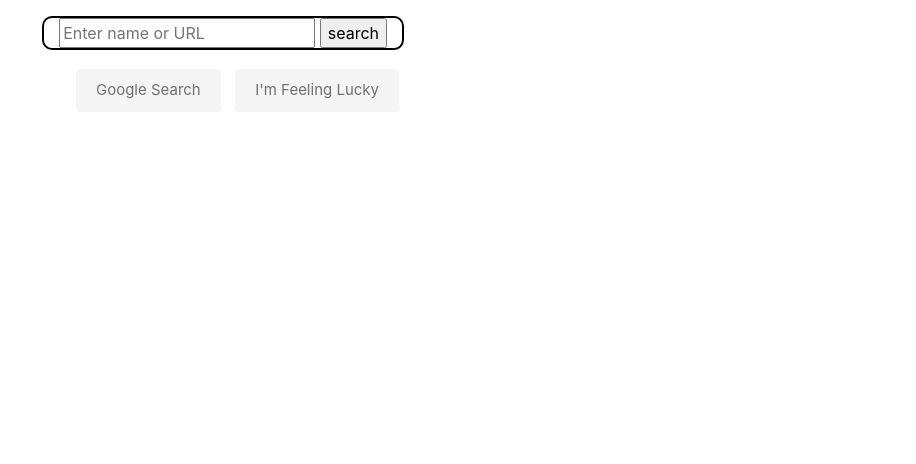
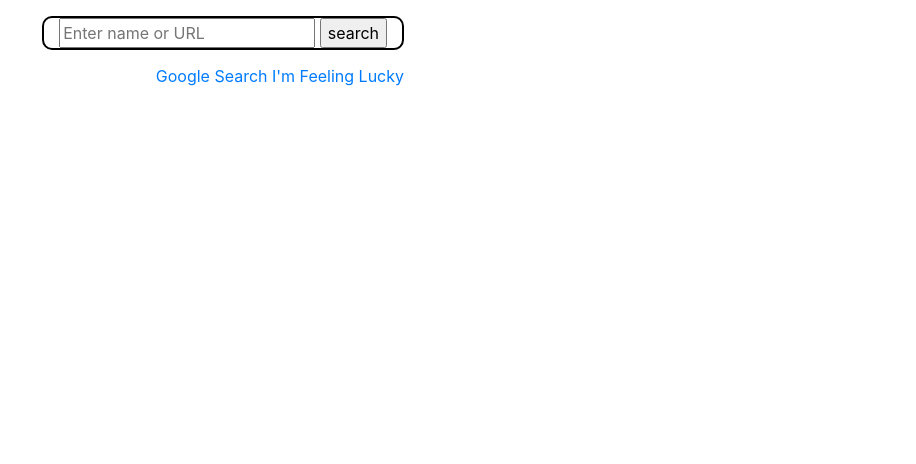
Before and after one commit to Nasirullah-1/cs50w-p0, a plain HTML site: page index.html in a window 1280 px wide. Shown: the part 336-800 px from the top of the page, without its empty margins (364-1280 px from the left). Drawn offline with nearby package versions, Linux system fonts and the light colour scheme.

Commit message:
project0

```diff
--- a/index.html
+++ b/index.html
@@ -31,8 +31,8 @@
 </div>
 
 <div class="buttons">
-      <button class="button" type="button">Google Search</button>
-      <button class="button" type="button">I'm Feeling Lucky</button>
+      <a href="https://www.google.com/">Google Search</button>
+      <a href="https://www.cars.com/">I'm Feeling Lucky</button>
      </div>
 
 </body>
```
Also changed, not shown: 1 other file.
